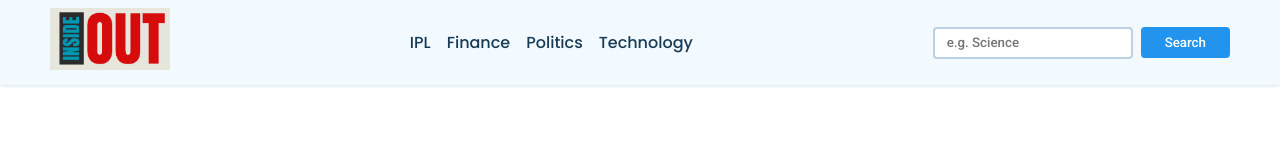
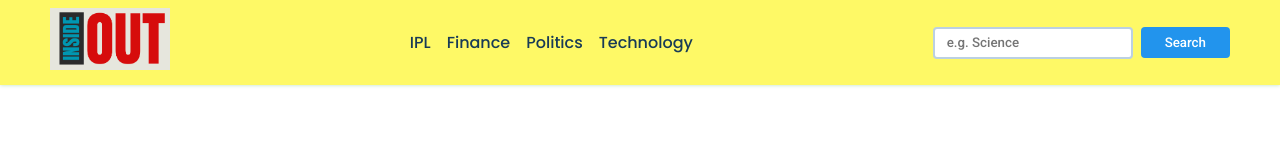
Before and after one commit to Anushka1783/News-Hub, a plain HTML site: page index.html in a window 1280 px wide. Drawn offline with Linux system fonts and the light colour scheme; no server answers.

Commit message:
changed background color

```diff
--- a/style.css
+++ b/style.css
@@ -45,8 +45,8 @@ ul {
 }
 
 nav {
-    background-color: #f3faff;
-    box-shadow: 0 0 4px #bbd0e2;
+    background-color: #fef966;
+    box-shadow: 0 0 4px #bbe2bd;
     position: fixed;
     top: 0;
     z-index: 99;
```
